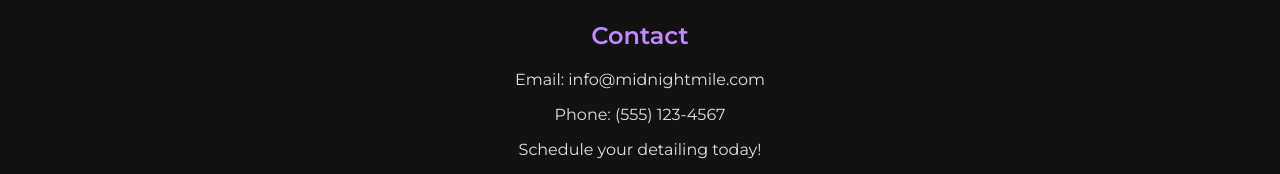
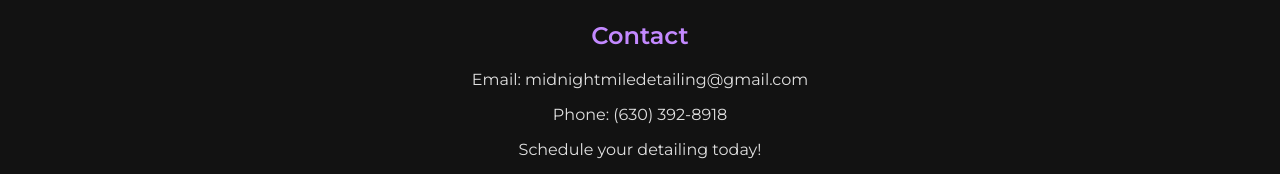
Before and after one commit to midnightmiledetailing-dev/midnight-mile-site, a plain HTML site: page index.html in a window 1280 px wide. Shown: the part 1104-1278 px from the top of the page. Drawn offline with Linux system fonts and the light colour scheme; files whose address does not match are found by name.

Commit message:
Update index.html

```diff
--- a/index.html
+++ b/index.html
@@ -48,8 +48,8 @@
 
     <section id="contact">
         <h2>Contact</h2>
-        <p>Email: info@midnightmile.com</p>
-        <p>Phone: (555) 123-4567</p>
+        <p>Email: midnightmiledetailing@gmail.com</p>
+        <p>Phone: (630) 392-8918</p>
         <p>Schedule your detailing today!</p>
     </section>
 
```
